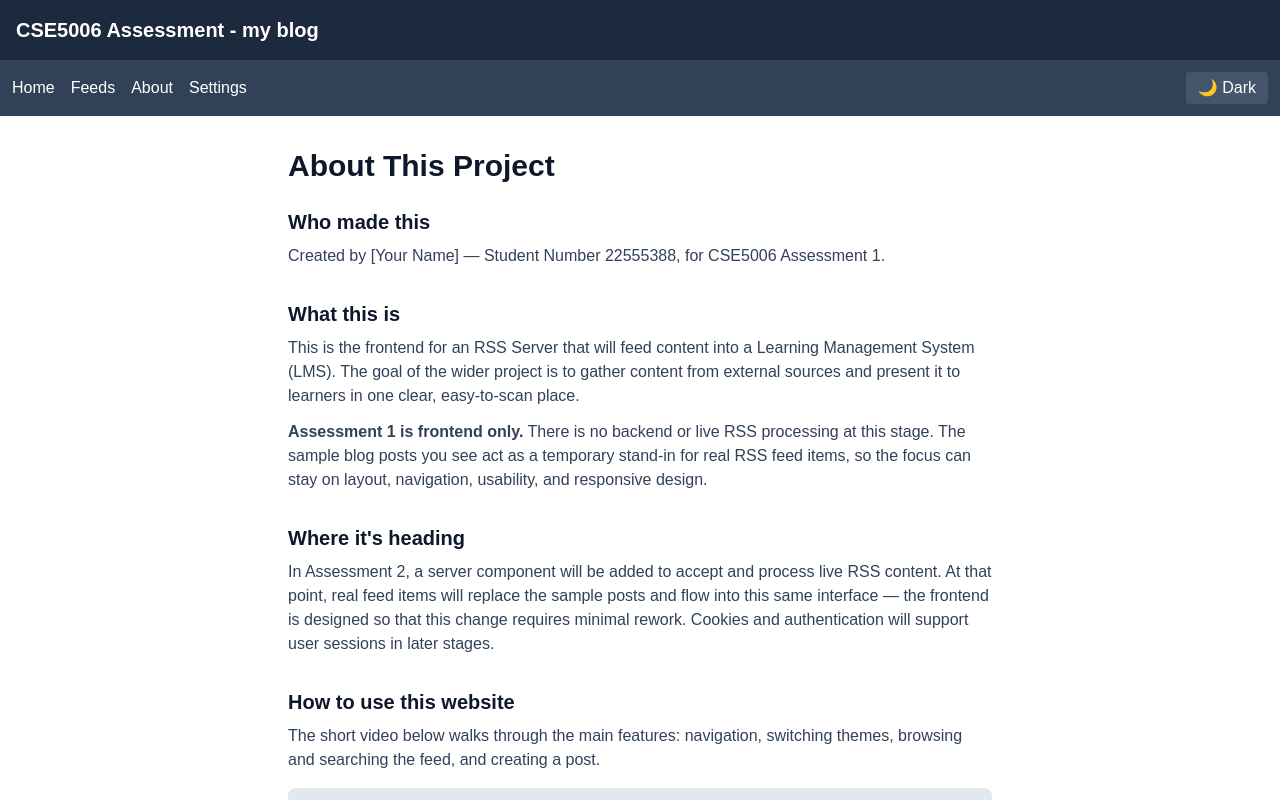
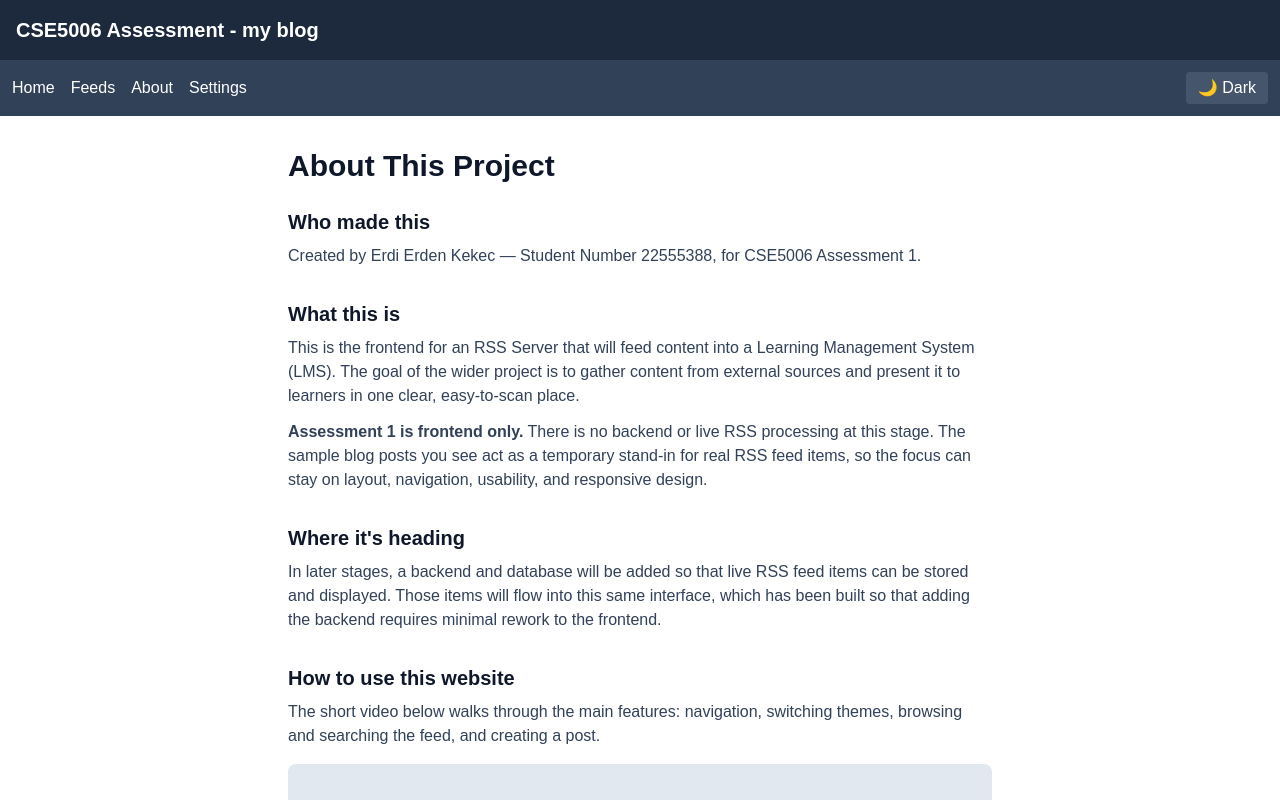
Before and after one commit to eek22555388/cse5006-assignment1, a Next.js app: page /about in a window 1280 px wide. Shown: the top 800 px of the page. Built offline with nearby package versions, Linux system fonts and the light colour scheme.

Commit message:
README  updated

```diff
--- a/app/about/page.tsx
+++ b/app/about/page.tsx
@@ -6,7 +6,7 @@ export default function About() {
       <section className="mb-8">
         <h3 className="text-xl font-semibold mb-2">Who made this</h3>
         <p className="text-slate-700 dark:text-slate-300">
-          Created by [Your Name] — Student Number 22555388, for CSE5006
+          Created by Erdi Erden Kekec — Student Number 22555388, for CSE5006
           Assessment 1.
         </p>
       </section>
@@ -30,11 +30,10 @@ export default function About() {
       <section className="mb-8">
         <h3 className="text-xl font-semibold mb-2">Where it&apos;s heading</h3>
         <p className="text-slate-700 dark:text-slate-300">
-          In Assessment 2, a server component will be added to accept and process
-          live RSS content. At that point, real feed items will replace the
-          sample posts and flow into this same interface — the frontend is
-          designed so that this change requires minimal rework. Cookies and
-          authentication will support user sessions in later stages.
+          In later stages, a backend and database will be added so that live RSS
+          feed items can be stored and displayed. Those items will flow into this
+          same interface, which has been built so that adding the backend
+          requires minimal rework to the frontend.
         </p>
       </section>
 
--- a/app/data/posts.ts
+++ b/app/data/posts.ts
@@ -1,4 +1,16 @@
 export const posts = [
+
+  {
+    slug: "about-this-feed",
+    title: "About This Feed",
+    date: "2026-07-25",
+    image: "https://media.geeksforgeeks.org/wp-content/uploads/20211213172227/4.png",
+    summary: "A quick note on what this page is for and what it does right now.",
+    content: `This page is the reading surface for the project: a place to browse posts as cards, search them by title, open a full post, and create or remove your own. Each item has a title, date, summary, category, and image, laid out so it's quick to scan and easy to navigate on any screen size.
+
+  For now the posts are sample content, and your own additions are saved in the browser. In a later stage, this same interface will display live RSS feed items pulled in from a server.`,
+    category: "Workflow",
+  },
   {
     slug: "Daily News update",
     title: "Daily News update Melbourne— 20 July 2050",
```
Also changed, not shown: 1 other file (tests, documents, lock files or other folders).
